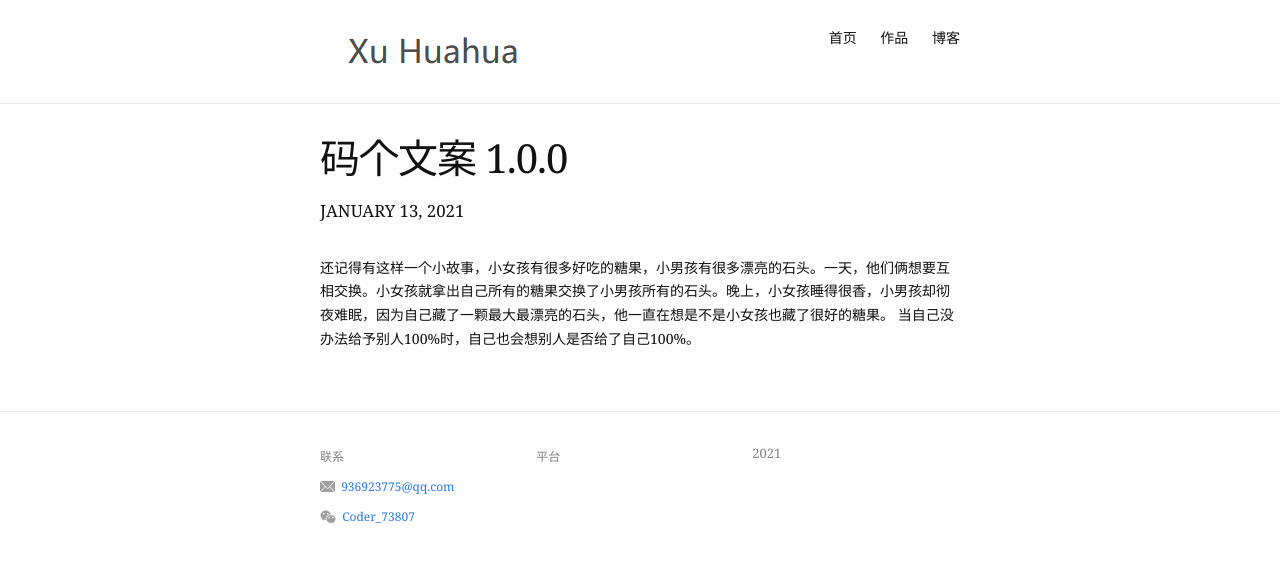
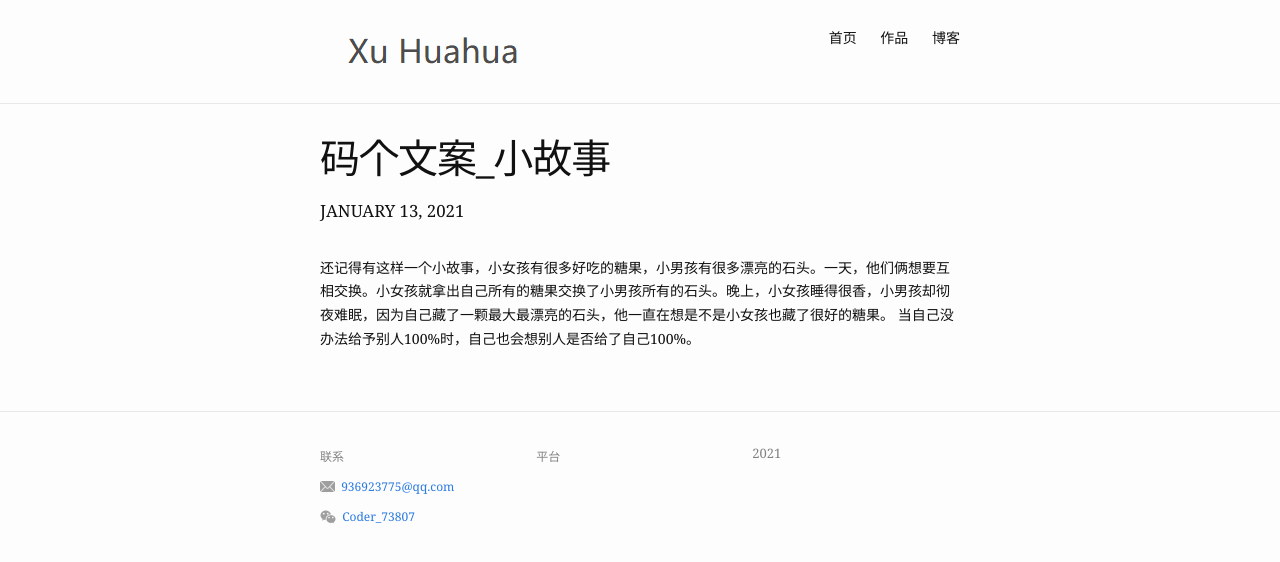
Before and after one commit to ExcellentTim/ExcellentTim.github.io, a Jekyll site: the page built from _posts/2021-01-13-每日一悟.md, in a window 1280 px wide. Shown: the top 562 px of the page. Built offline with Jekyll 4.4.1, drawn with Linux system fonts in a browser that asks for light colours.

Commit message:
修改文件: _posts/2021-01-13-每日一悟.md

```diff
--- a/_posts/2021-01-13-每日一悟.md
+++ b/_posts/2021-01-13-每日一悟.md
@@ -1,6 +1,6 @@
 ---
 layout: post
-title: 码个文案 1.0.0
+title: 码个文案_小故事
 renderNumberedHeading: true
 grammar_cjkRuby: true
 date:   2021-01-13 11:00:00
```
